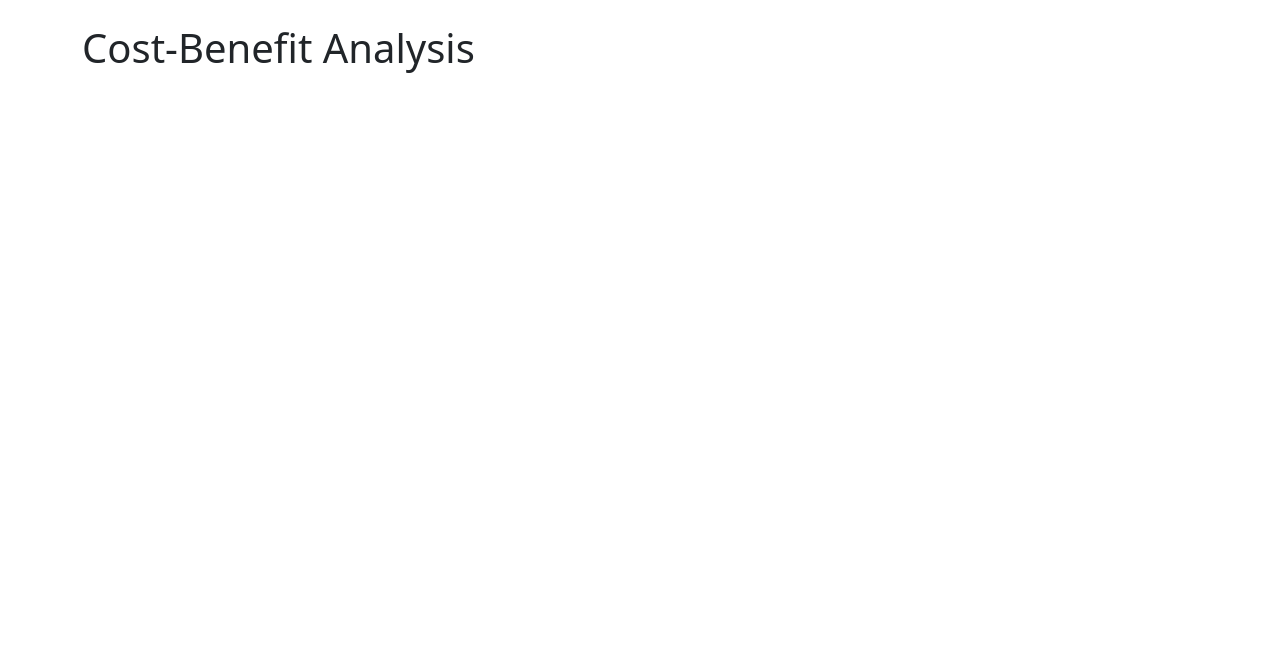
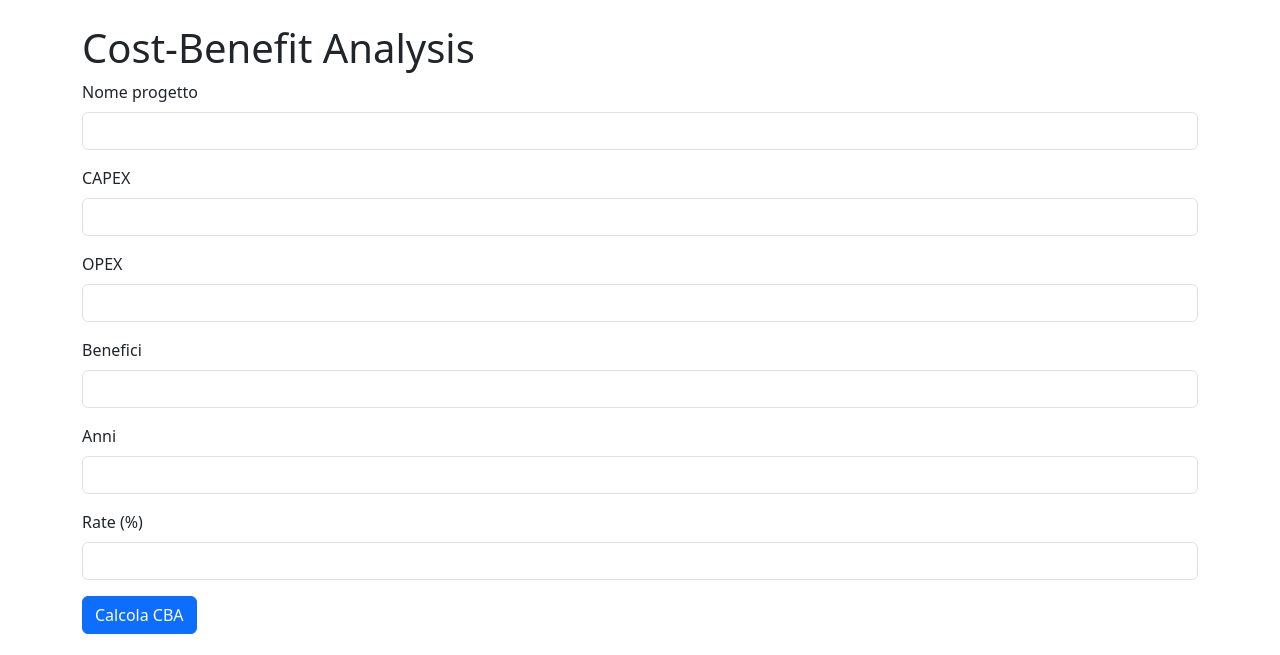
Before and after one commit to RzimoR/CBA_xls_figures_corrected, a plain HTML site: page index.html in a window 1280 px wide. Drawn offline with nearby package versions, Linux system fonts and the light colour scheme.

Commit message:
Update index.html

```diff
--- a/index.html
+++ b/index.html
@@ -11,7 +11,31 @@
   <div class="container mt-4">
     <h1>Cost-Benefit Analysis</h1>
     <form id="calcForm">
-      <!-- Inserisci qui i campi del form: name, capex, opex, benefits, years, rate -->
+      <div class="mb-3">
+        <label for="name" class="form-label">Nome progetto</label>
+        <input type="text" class="form-control" id="name" name="name" required>
+      </div>
+      <div class="mb-3">
+        <label for="capex" class="form-label">CAPEX</label>
+        <input type="number" class="form-control" id="capex" name="capex" step="0.01" required>
+      </div>
+      <div class="mb-3">
+        <label for="opex" class="form-label">OPEX</label>
+        <input type="number" class="form-control" id="opex" name="opex" step="0.01" required>
+      </div>
+      <div class="mb-3">
+        <label for="benefits" class="form-label">Benefici</label>
+        <input type="number" class="form-control" id="benefits" name="benefits" step="0.01" required>
+      </div>
+      <div class="mb-3">
+        <label for="years" class="form-label">Anni</label>
+        <input type="number" class="form-control" id="years" name="years" required>
+      </div>
+      <div class="mb-3">
+        <label for="rate" class="form-label">Rate (%)</label>
+        <input type="number" class="form-control" id="rate" name="rate" step="0.01" required>
+      </div>
+      <button type="submit" class="btn btn-primary">Calcola CBA</button>
     </form>
     <div id="results" class="mt-4"></div>
     <div class="row mt-4">
@@ -32,19 +56,18 @@
   <script>
     document.getElementById("calcForm").addEventListener("submit", async (e) => {
       e.preventDefault();
-      // Raccogli i dati dal form
       const formData = new FormData(e.target);
       const data = Object.fromEntries(formData.entries());
       try {
         const res = await axios.post("/calculate", data);
         const results = res.data;
 
-        // Calcolo il NPV massimo
+        // Calcola il massimo NPV
         const maxNPV = Math.max(...results.map(r => r.npv));
 
-        // Costruisco la tabella
+        // Costruisci la tabella dei risultati
         let html = `
-          <table class="table table-bordered results-table">
+          <table class="table table-bordered">
             <thead>
               <tr>
                 <th>Nome</th><th>CAPEX</th><th>OPEX</th><th>Benefici</th>
@@ -52,7 +75,6 @@
               </tr>
             </thead>
             <tbody>`;
-
         results.forEach(r => {
           const isBest = Math.abs(r.npv - maxNPV) < 1e-6;
           html += `
@@ -68,40 +90,31 @@
               <td>${r.cbr}</td>
             </tr>`;
         });
-
         html += `
             </tbody>
           </table>
           <button class="btn btn-success" onclick="downloadExcel()">
             Scarica Excel
           </button>`;
-
         document.getElementById("results").innerHTML = html;
 
-        // Disegno i grafici
+        // Disegna i grafici
         const labels = results.map(r => r.name);
-        const npvs   = results.map(r => r.npv);
-        const irrs   = results.map(r => r.irr);
-        const cbrs   = results.map(r => r.cbr);
-
         new Chart(document.getElementById("npvChart"), {
           type: 'bar',
-          data: { labels, datasets: [{ label: 'NPV', data: npvs }] },
+          data: { labels, datasets: [{ label: 'NPV', data: results.map(r => r.npv) }] },
           options: {}
         });
-
         new Chart(document.getElementById("irrChart"), {
           type: 'bar',
-          data: { labels, datasets: [{ label: 'IRR', data: irrs }] },
+          data: { labels, datasets: [{ label: 'IRR', data: results.map(r => r.irr) }] },
           options: {}
         });
-
         new Chart(document.getElementById("cbrChart"), {
           type: 'bar',
-          data: { labels, datasets: [{ label: 'CBR', data: cbrs }] },
+          data: { labels, datasets: [{ label: 'CBR', data: results.map(r => r.cbr) }] },
           options: {}
         });
-
       } catch (err) {
         document.getElementById("results").innerHTML =
           "<p class='text-danger'>Errore nel calcolo.</p>";
```
